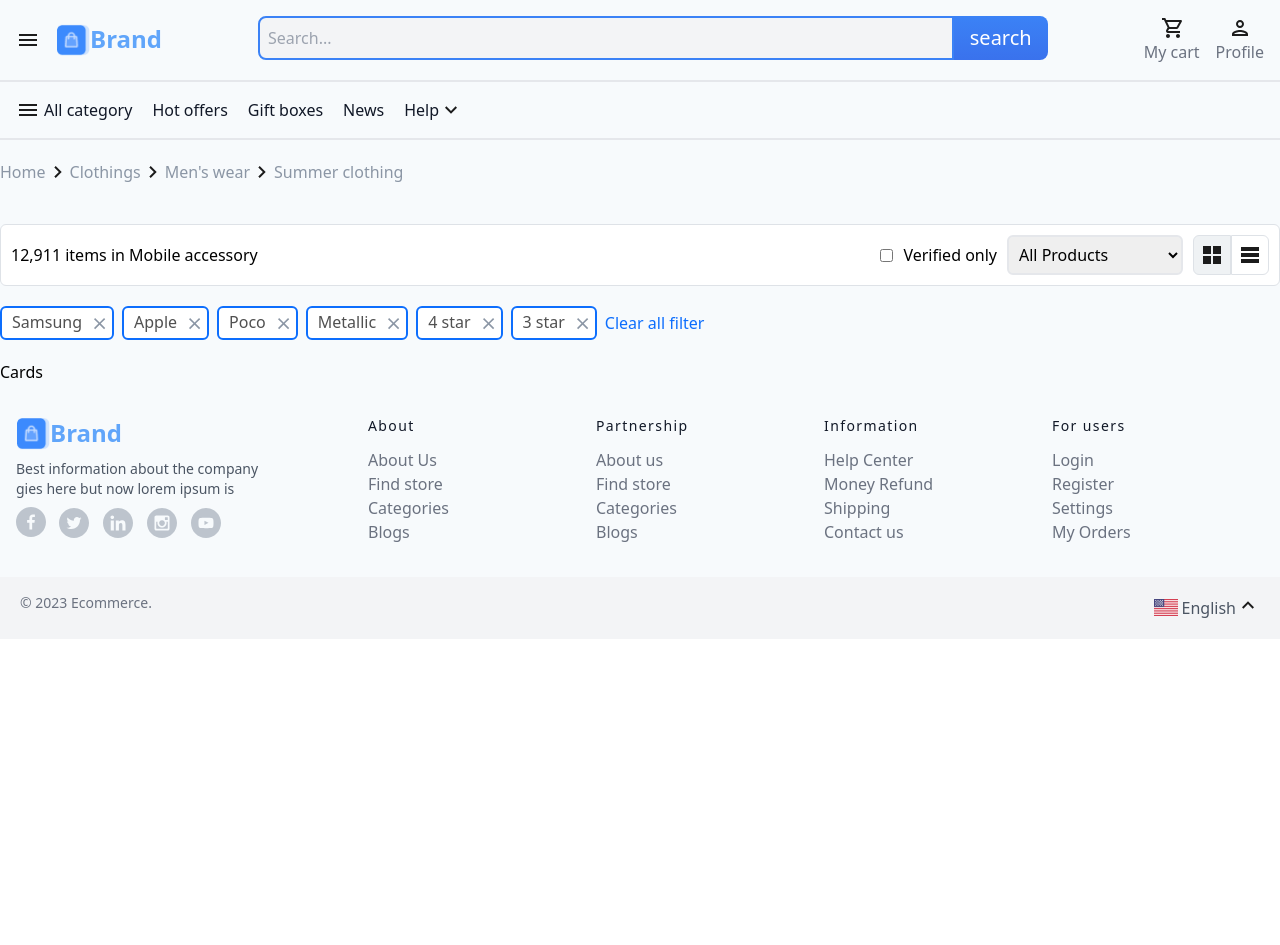
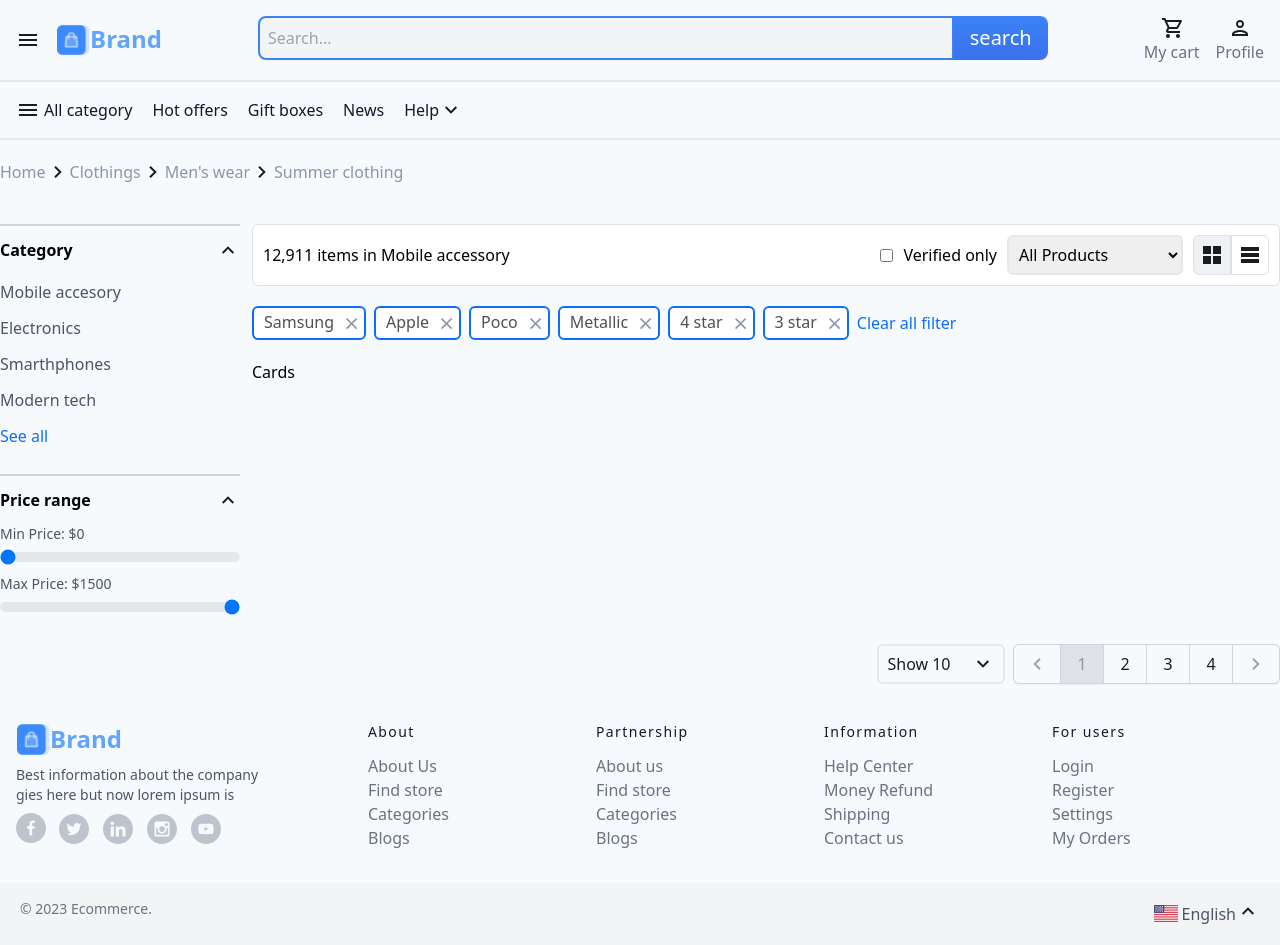
Before and after one commit to alexleonardochristachomolina/project10, a React (Vite) app in the folder client/: page /products in a window 1280 px wide. Before the commit the page ends 800 px from the top, so only its background shows below. Built offline with nearby package versions, Linux system fonts and the light colour scheme.

Commit message:
feat: :sparkles: Add sidebar filter and pagination components to Products page

```diff
--- a/client/src/pages/Products.jsx
+++ b/client/src/pages/Products.jsx
@@ -1,6 +1,9 @@
 import React from 'react';
 import { ExpandLessIcon } from '../assets/control-icons';
 import ProductList from '../components/Products/ProductList';
+import { SidebarFilter } from '../components/SidebarFilter/index';
+import { Pagination } from '../components/Pagination/index';
+import { SelectBox } from '../components/SelectBox/index';
 
 const Products = () => {
   const categories = ['Home', 'Clothings', "Men's wear", 'Summer clothing'];
@@ -18,8 +21,18 @@ const Products = () => {
           </div>
         ))}
       </div>
-      <div>
-        <ProductList />
+
+      <section className="flex gap-x-3">
+        <SidebarFilter />
+
+        <div className="flex-1">
+          <ProductList />
+        </div>
+      </section>
+
+      <div className="inline-flex gap-x-2 self-end">
+        <SelectBox />
+        <Pagination />
       </div>
     </div>
   );
```
